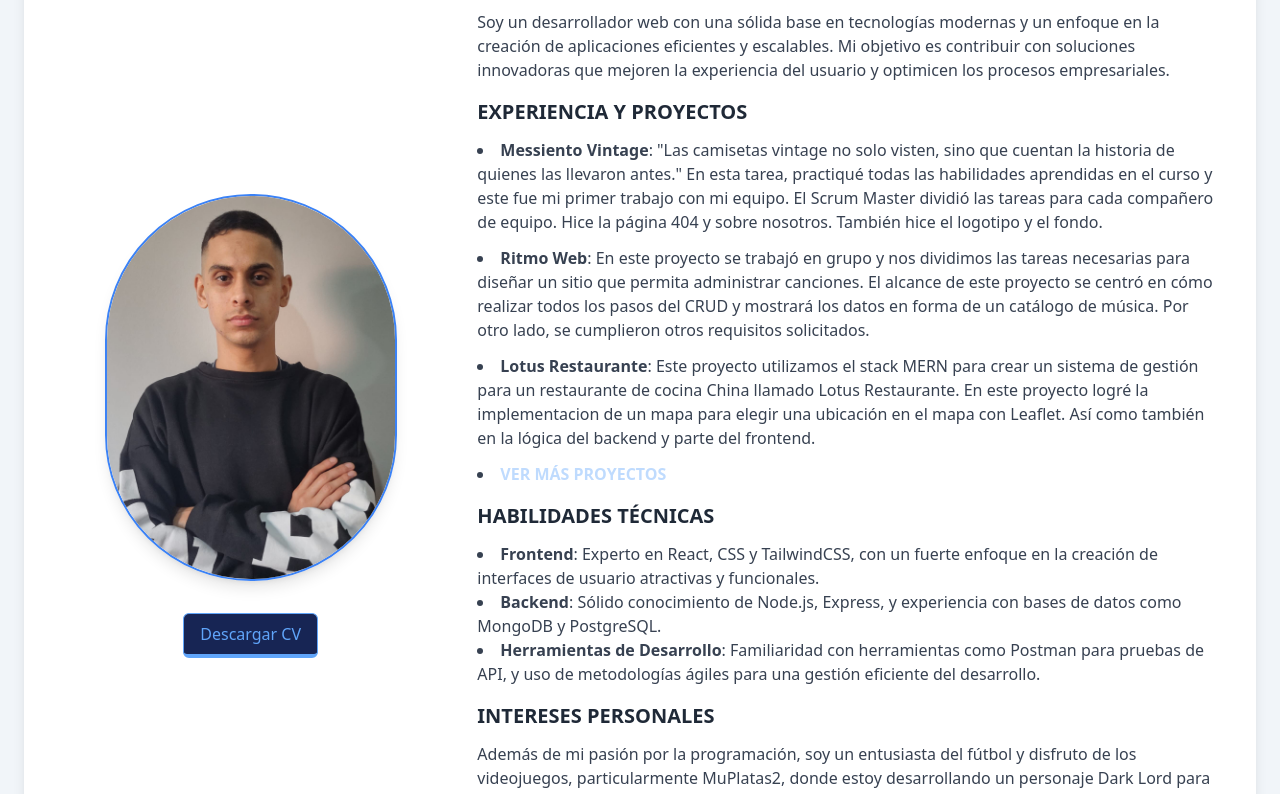
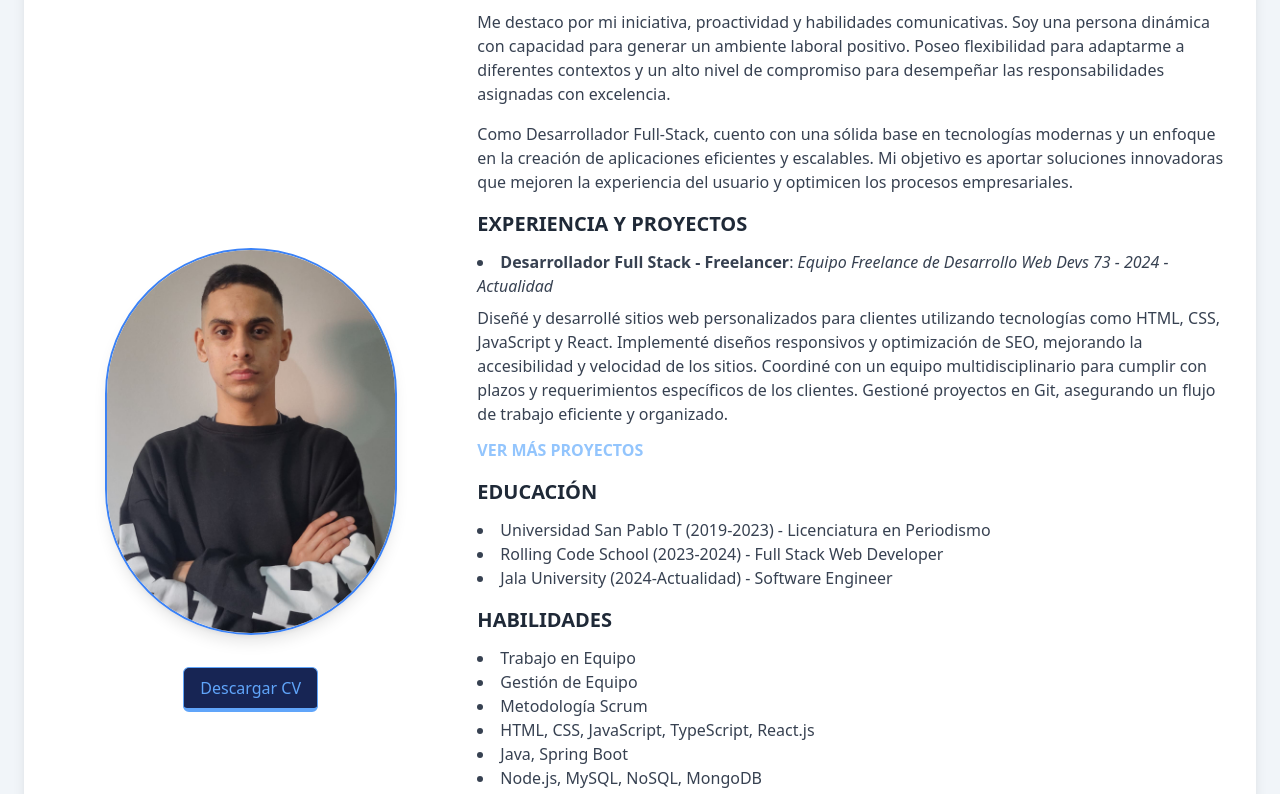
Before and after one commit to juanchyquintana/portfolio-jdq, a React (Vite) app: page /aboutme in a window 1280 px wide. Shown: the part 340-1134 px from the top of the page. Built offline with nearby package versions, Linux system fonts and the light colour scheme.

Commit message:
change details into the files

```diff
--- a/src/components/Aboutme.tsx
+++ b/src/components/Aboutme.tsx
@@ -12,7 +12,14 @@ export default function Aboutme() {
   });
 
   return (
-    <section className="flex bg-white p-8 rounded-lg shadow-lg mx-auto mt-10">
+    <section>
+      <div className="my-3">
+        <h2 className="text-3xl font-bold text-black text-center uppercase animate-bounce">
+          ¡Hola, <span className="text-blue-500">Internauta</span>!
+        </h2>
+      </div>
+
+      <div className="flex bg-white p-8 rounded-lg shadow-lg mx-auto mt-5">
         <div className="w-1/3 hidden lg:flex lg:flex-col justify-center items-center">
           <div
             ref={ref}
@@ -23,12 +30,16 @@ export default function Aboutme() {
             <img
               src={profilePhoto}
               alt="Juan Diego Quintana"
-            className="w-full"
+              className="w-full h-full object-cover"
             />
           </div>
 
           <div className="mt-8 bg-blue-950 text-blue-400 border border-blue-400 border-b-4 font-medium overflow-hidden relative px-4 py-2 rounded-md hover:brightness-150 hover:border-t-4 hover:border-b active:opacity-75 outline-none duration-300 group">
-          <a href="/cv_juan_diego_quintana.pdf" download>
+            <a
+              href="/cv_juan_diego_quintana.pdf"
+              download
+              aria-label="Descargar mi currículum"
+            >
               <span className="bg-blue-400 shadow-blue-400 absolute -top-[150%] left-0 inline-flex w-80 h-[5px] rounded-md opacity-50 group-hover:top-[150%] duration-500 shadow-[0_0_10px_10px_rgba(0,0,0,0.3)]"></span>
               Descargar CV
             </a>
@@ -36,31 +47,43 @@ export default function Aboutme() {
         </div>
 
         <div className="lg:w-2/3 pl-8">
-        <h2 className="text-3xl font-bold text-black mb-4 text-center uppercase animate-bounce">
-          ¡Hola, <span className="text-blue-500">Internauta</span>!
-        </h2>
+          <motion.p
+            initial={{ opacity: 0, y: 20 }}
+            animate={inView ? { opacity: 1, y: 0 } : { opacity: 0, y: 20 }}
+            transition={{ duration: 0.5 }}
+            className="text-gray-700 mb-4"
+          >
+            Soy Juan Diego Quintana {"(23)"}, un programador en formación
+            residente en Argentina y especializado como Desarrollador
+            Full-Stack. Actualmente, estoy cursando la carrera de Software
+            Engineer en
+            <span className="font-bold">Jala University</span>.
+          </motion.p>
 
           <motion.p
             initial={{ opacity: 0, y: 20 }}
             animate={inView ? { opacity: 1, y: 0 } : { opacity: 0, y: 20 }}
             transition={{ duration: 0.5 }}
-          className={`text-gray-700 mb-4`}
+            className="text-gray-700 mb-4"
           >
-          Mi nombre es Juan Diego Quintana, un programador en formación con sede
-          en Argentina, especializado en desarrollo web, tanto en frontend como
-          en backend.
+            Me destaco por mi iniciativa, proactividad y habilidades
+            comunicativas. Soy una persona dinámica con capacidad para generar
+            un ambiente laboral positivo. Poseo flexibilidad para adaptarme a
+            diferentes contextos y un alto nivel de compromiso para desempeñar
+            las responsabilidades asignadas con excelencia.
           </motion.p>
 
           <motion.p
             initial={{ opacity: 0, y: 20 }}
             animate={inView ? { opacity: 1, y: 0 } : { opacity: 0, y: 20 }}
             transition={{ duration: 0.5, delay: 0.2 }}
-          className={`text-gray-700 mb-4`}
+            className="text-gray-700 mb-4"
           >
-          Soy un desarrollador web con una sólida base en tecnologías modernas y
-          un enfoque en la creación de aplicaciones eficientes y escalables. Mi
-          objetivo es contribuir con soluciones innovadoras que mejoren la
-          experiencia del usuario y optimicen los procesos empresariales.
+            Como Desarrollador Full-Stack, cuento con una sólida base en
+            tecnologías modernas y un enfoque en la creación de aplicaciones
+            eficientes y escalables. Mi objetivo es aportar soluciones
+            innovadoras que mejoren la experiencia del usuario y optimicen los
+            procesos empresariales.
           </motion.p>
 
           <motion.h3
@@ -81,117 +104,100 @@ export default function Aboutme() {
             <motion.li
               initial={{ opacity: 0, y: 20 }}
               animate={inView ? { opacity: 1, y: 0 } : { opacity: 0, y: 20 }}
-            transition={{ duration: 0.5, delay: 0.6 }}
-          >
-            <strong>Messiento Vintage</strong>: "Las camisetas vintage no solo
-            visten, sino que cuentan la historia de quienes las llevaron antes."
-            En esta tarea, practiqué todas las habilidades aprendidas en el
-            curso y este fue mi primer trabajo con mi equipo. El Scrum Master
-            dividió las tareas para cada compañero de equipo. Hice la página 404
-            y sobre nosotros. También hice el logotipo y el fondo.
-          </motion.li>
-          <motion.li
-            initial={{ opacity: 0, y: 20 }}
-            animate={inView ? { opacity: 1, y: 0 } : { opacity: 0, y: 20 }}
               transition={{ duration: 0.5, delay: 0.8 }}
             >
-            <strong>Ritmo Web</strong>: En este proyecto se trabajó en grupo y
-            nos dividimos las tareas necesarias para diseñar un sitio que
-            permita administrar canciones. El alcance de este proyecto se centró
-            en cómo realizar todos los pasos del CRUD y mostrará los datos en
-            forma de un catálogo de música. Por otro lado, se cumplieron otros
-            requisitos solicitados.
+              <strong>Desarrollador Full Stack - Freelancer</strong>:{" "}
+              <span className="italic">
+                Equipo Freelance de Desarrollo Web Devs 73 - 2024 - Actualidad
+              </span>
+              <p className="mt-2">
+                Diseñé y desarrollé sitios web personalizados para clientes
+                utilizando tecnologías como HTML, CSS, JavaScript y React.
+                Implementé diseños responsivos y optimización de SEO, mejorando
+                la accesibilidad y velocidad de los sitios. Coordiné con un
+                equipo multidisciplinario para cumplir con plazos y
+                requerimientos específicos de los clientes. Gestioné proyectos
+                en Git, asegurando un flujo de trabajo eficiente y organizado.
+              </p>
             </motion.li>
-          <motion.li
-            initial={{ opacity: 0, y: 20 }}
-            animate={inView ? { opacity: 1, y: 0 } : { opacity: 0, y: 20 }}
-            transition={{ duration: 0.5, delay: 1 }}
-          >
-            <strong>Lotus Restaurante</strong>: Este proyecto utilizamos el
-            stack MERN para crear un sistema de gestión para un restaurante de
-            cocina China llamado Lotus Restaurante. En este proyecto logré la
-            implementacion de un mapa para elegir una ubicación en el mapa con
-            Leaflet. Así como también en la lógica del backend y parte del
-            frontend.
-          </motion.li>
-          <motion.li
+
+            <motion.p
               initial={{ opacity: 0, y: 20 }}
               animate={inView ? { opacity: 1, y: 0 } : { opacity: 0, y: 20 }}
               transition={{ duration: 0.5, delay: 1.2 }}
             >
               <Link
                 to={"/projects"}
-              className="text-blue-200 hover:text-blue-500 uppercase font-semibold"
+                className="text-blue-300 hover:text-blue-500 uppercase font-semibold"
               >
                 Ver más proyectos
               </Link>
-          </motion.li>
+            </motion.p>
+          </motion.ul>
+
+          {/* Educación */}
+          <motion.h3
+            initial={{ opacity: 0, y: 20 }}
+            animate={inView ? { opacity: 1, y: 0 } : { opacity: 0, y: 20 }}
+            transition={{ duration: 0.5 }}
+            className="text-xl font-bold uppercase text-gray-800 mb-3"
+          >
+            Educación
+          </motion.h3>
+          <motion.ul
+            initial={{ opacity: 0, y: 20 }}
+            animate={inView ? { opacity: 1, y: 0 } : { opacity: 0, y: 20 }}
+            transition={{ duration: 0.5 }}
+            className="list-disc list-inside text-gray-700 mb-4"
+          >
+            <li>
+              Universidad San Pablo T (2019-2023) - Licenciatura en Periodismo
+            </li>
+            <li>Rolling Code School (2023-2024) - Full Stack Web Developer</li>
+            <li>Jala University (2024-Actualidad) - Software Engineer</li>
+          </motion.ul>
+
+          {/* Habilidades */}
+          <motion.h3
+            initial={{ opacity: 0, y: 20 }}
+            animate={inView ? { opacity: 1, y: 0 } : { opacity: 0, y: 20 }}
+            transition={{ duration: 0.5 }}
+            className="text-xl font-bold uppercase text-gray-800 mb-3"
+          >
+            Habilidades
+          </motion.h3>
+          <motion.ul
+            initial={{ opacity: 0, y: 20 }}
+            animate={inView ? { opacity: 1, y: 0 } : { opacity: 0, y: 20 }}
+            transition={{ duration: 0.5 }}
+            className="list-disc list-inside text-gray-700 mb-4"
+          >
+            <li>Trabajo en Equipo</li>
+            <li>Gestión de Equipo</li>
+            <li>Metodología Scrum</li>
+            <li>HTML, CSS, JavaScript, TypeScript, React.js</li>
+            <li>Java, Spring Boot</li>
+            <li>Node.js, MySQL, NoSQL, MongoDB</li>
           </motion.ul>
 
           <motion.h3
             initial={{ opacity: 0, y: 20 }}
             animate={inView ? { opacity: 1, y: 0 } : { opacity: 0, y: 20 }}
-          transition={{ duration: 0.5, delay: 1.4 }}
+            transition={{ duration: 0.5 }}
             className="text-xl font-bold uppercase text-gray-800 mb-3"
           >
-          Habilidades Técnicas
+            Idiomas
           </motion.h3>
-
           <motion.ul
             initial={{ opacity: 0, y: 20 }}
             animate={inView ? { opacity: 1, y: 0 } : { opacity: 0, y: 20 }}
-          transition={{ duration: 0.5, delay: 1.6 }}
+            transition={{ duration: 0.5 }}
             className="list-disc list-inside text-gray-700 mb-4"
           >
-          <motion.li
-            initial={{ opacity: 0, y: 20 }}
-            animate={inView ? { opacity: 1, y: 0 } : { opacity: 0, y: 20 }}
-            transition={{ duration: 0.5, delay: 1.6 }}
-          >
-            <strong>Frontend</strong>: Experto en React, CSS y TailwindCSS, con
-            un fuerte enfoque en la creación de interfaces de usuario atractivas
-            y funcionales.
-          </motion.li>
-          <motion.li
-            initial={{ opacity: 0, y: 20 }}
-            animate={inView ? { opacity: 1, y: 0 } : { opacity: 0, y: 20 }}
-            transition={{ duration: 0.5, delay: 1.8 }}
-          >
-            <strong>Backend</strong>: Sólido conocimiento de Node.js, Express, y
-            experiencia con bases de datos como MongoDB y PostgreSQL.
-          </motion.li>
-          <motion.li
-            initial={{ opacity: 0, y: 20 }}
-            animate={inView ? { opacity: 1, y: 0 } : { opacity: 0, y: 20 }}
-            transition={{ duration: 0.5, delay: 2 }}
-          >
-            <strong>Herramientas de Desarrollo</strong>: Familiaridad con
-            herramientas como Postman para pruebas de API, y uso de metodologías
-            ágiles para una gestión eficiente del desarrollo.
-          </motion.li>
+            <li>Español (Nativo)</li>
+            <li>Inglés (B1+)</li>
+            <li>Portugués (B1)</li>
           </motion.ul>
-
-        <motion.h3
-          initial={{ opacity: 0, y: 20 }}
-          animate={inView ? { opacity: 1, y: 0 } : { opacity: 0, y: 20 }}
-          transition={{ duration: 0.5, delay: 2.2 }}
-          className="text-xl font-bold uppercase text-gray-800 mb-3"
-        >
-          Intereses Personales
-        </motion.h3>
-
-        <motion.p
-          initial={{ opacity: 0, y: 20 }}
-          animate={inView ? { opacity: 1, y: 0 } : { opacity: 0, y: 20 }}
-          transition={{ duration: 0.5, delay: 2.4 }}
-          className={`text-gray-700 mb-4`}
-        >
-          Además de mi pasión por la programación, soy un entusiasta del fútbol
-          y disfruto de los videojuegos, particularmente MuPlatas2, donde estoy
-          desarrollando un personaje Dark Lord para PvP. Estos intereses me
-          ayudan a mantener un equilibrio entre mi vida profesional y personal,
-          y a mantenerme motivado y creativo.
-        </motion.p>
 
           <motion.h3
             initial={{ opacity: 0, y: 20 }}
@@ -233,11 +239,16 @@ export default function Aboutme() {
             className="mt-8 text-center lg:hidden bg-blue-950 text-blue-400 border border-blue-400 border-b-4 font-medium overflow-hidden relative px-4 py-2 rounded-md hover:brightness-150 hover:border-t-4 hover:border-b active:opacity-75 outline-none duration-300 group"
           >
             <span className="bg-blue-400 shadow-blue-400 absolute -top-[150%] left-0 inline-flex w-80 h-[8px] rounded-md opacity-50 group-hover:top-[150%] duration-500 shadow-[0_0_10px_10px_rgba(0,0,0,0.3)]"></span>
-          <a href="/cv_juan_diego_quintana.pdf" download>
+            <a
+              href="/cv_juan_diego_quintana.pdf"
+              download
+              aria-label="Descargar mi currículum"
+            >
               Descargar CV
             </a>
           </motion.div>
         </div>
+      </div>
     </section>
   );
 }
--- a/src/components/IndexPage.tsx
+++ b/src/components/IndexPage.tsx
@@ -5,6 +5,9 @@ import { useMemo } from "react";
 import Skills from "./Skills";
 import { motion, useAnimation } from "framer-motion";
 import { InView } from "react-intersection-observer";
+import {
+  FaPlus
+} from "react-icons/fa6";
 
 export default function IndexPage() {
   const hasProjects = useMemo(() => projects.length, [projects]);
@@ -155,7 +158,7 @@ export default function IndexPage() {
               className="uppercase font-bold text-gray-400 hover:text-blue-500 transition-colors"
               to={"/projects"}
             >
-              Ver Más
+              <FaPlus />
             </Link>
           </div>
 
--- a/src/components/Skills.tsx
+++ b/src/components/Skills.tsx
@@ -4,6 +4,7 @@ import {
   FaReact,
   FaNodeJs,
   FaBootstrap,
+  FaJava,
 } from "react-icons/fa6";
 import {
   SiJavascript,
@@ -31,50 +32,67 @@ export default function Skills() {
               <FaHtml5 className="text-orange-500 text-2xl" />
               <span>HTML</span>
             </div>
+
             <div className="flex items-center space-x-2">
               <FaCss3Alt className="text-blue-500 text-2xl" />
               <span>CSS</span>
             </div>
+
             <div className="flex items-center space-x-2">
               <SiJavascript className="text-yellow-500 text-2xl" />
               <span>JavaScript</span>
             </div>
+
+            <div className="flex items-center space-x-2">
+              <FaJava className="text-yellow-500 text-2xl" />
+              <span>Java</span>
+            </div>
+
             <div className="flex items-center space-x-2">
               <SiTypescript className="text-blue-500 text-2xl" />
-              <span>typeScript</span>
+              <span>TypeScript</span>
             </div>
+
             <div className="flex items-center space-x-2">
               <SiPython className="text-blue-500 text-2xl" />
               <span>Python</span>
             </div>
+
             <div className="flex items-center space-x-2">
               <FaReact className="text-blue-500 text-2xl" />
               <span>React.js</span>
             </div>
+
             <div className="flex items-center space-x-2">
               <FaNodeJs className="text-green-500 text-2xl" />
               <span>Node.js</span>
             </div>
+
             <div className="flex items-center space-x-2">
               <SiExpress className="text-black text-2xl" />
               <span>Express</span>
             </div>
+
             <div className="flex items-center space-x-2">
               <SiPostgresql className="text-blue-600 text-2xl" />
               <span>SQL / NoSQL</span>
             </div>
+
             <div className="flex items-center space-x-2">
               <SiMongodb className="text-green-500 text-2xl" />
               <span>MongoDB</span>
             </div>
+
             <div className="flex items-center space-x-2">
               <FaBootstrap className="text-purple-600 text-2xl" />
               <span>Bootstrap</span>
             </div>
+
             <div className="flex items-center space-x-2">
               <SiTailwindcss className="text-blue-500 text-2xl" />
               <span>TailwindCSS</span>
             </div>
+
           </div>
         </div>
 
```
Also changed, not shown: src/components/CardProject.tsx (+15 -6 lines), 1 other file (tests, documents, lock files or other folders). Lines whose indentation alone changed are shown as unchanged.
